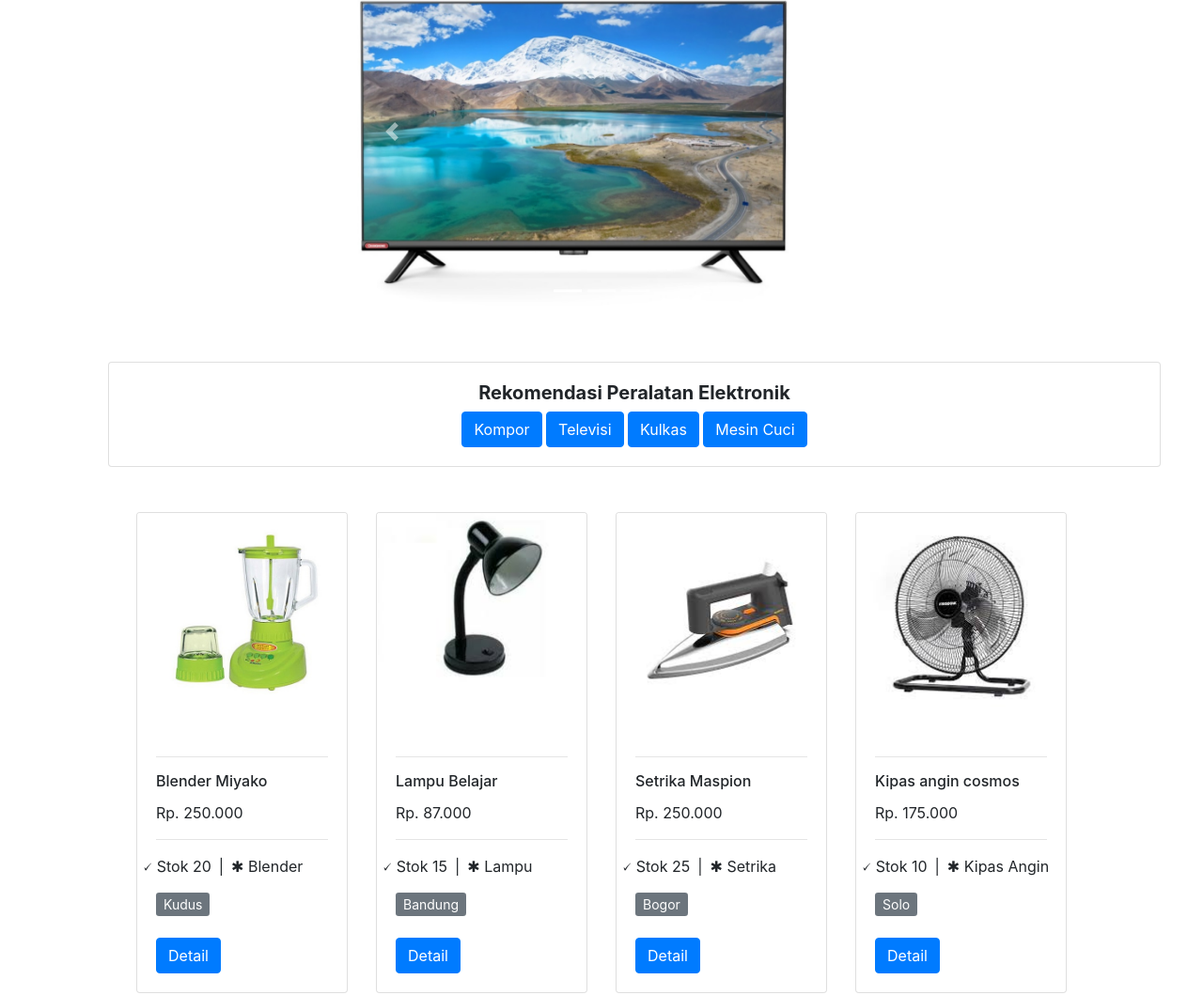
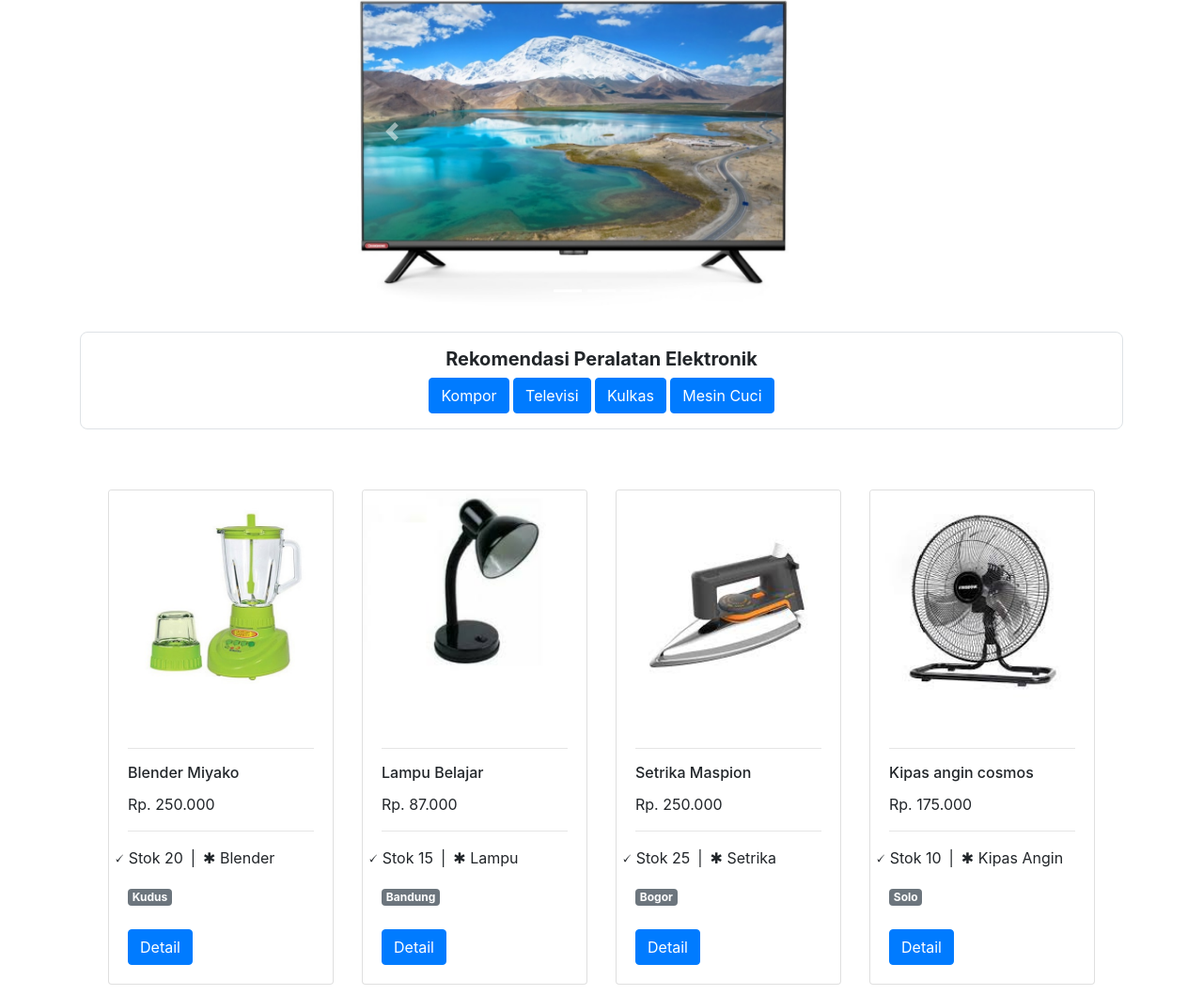
Before and after one commit to inditata/shopink, a plain HTML site: page index.html in a window 1280 px wide. Shown: the part 177-1236 px from the top of the page at 94% size. Drawn offline with nearby package versions, Linux system fonts and the light colour scheme.

Commit message:
update selesai

```diff
--- a/index.html
+++ b/index.html
@@ -50,17 +50,15 @@
   </div>
   </div>
 
-<div class="container-fluid py-5">
-<div class="container">
-  <div class="card" style="width: 70rem;">
-    <div class="card-body">
+<div class="border text-center container my-3 py-3" style="border-radius: 8px;">
+<div class="col">
       <h5 class="text-center"><strong> Rekomendasi Peralatan Elektronik</strong></h5>
+      <button type="button" class="btn color-button btn-primary"> Kompor</button>
+      <button type="button" class="btn color-button btn-primary"> Televisi</button>
+      <button type="button" class="btn color-button btn-primary"> Kulkas</button>
+      <button type="button" class="btn color-button btn-primary"> Mesin Cuci</button>
+      <div class="container" align="center">
 
-      <div class="container" align="center">
-      <button class="btn btn-primary" type="button">Kompor</button>
-      <button class="btn btn-primary" type="button">Televisi</button>
-      <button class="btn btn-primary" type="button">Kulkas</button>
-      <button class="btn btn-primary" type="button">Mesin Cuci</button>
   </div>
   </div>
   </div>
@@ -82,9 +80,9 @@
        <p>🗸 Stok 20</p> <span class="ml-2 mr-2">|</span>
        <p>✱ Blender</p>
     </div>
-    <a href="#" class="btn-secondary btn-lg disable btn-sm" aria-disabled="true">Kudus</a>
+    <span class="badge badge-secondary"> Kudus </span>
     <br><br>
-       <a href="#" class="btn btn-primary">Detail</a>
+       <a href="#" class="btn color-button btn-primary"> Detail</a>
     </div>
     </div>
     </div>
@@ -101,9 +99,9 @@
        <p>🗸 Stok 15</p> <span class="ml-2 mr-2">|</span>
        <p>✱ Lampu</p>
     </div>
-    <a href="#" class="btn-secondary btn-lg disable btn-sm" aria-disabled="true">Bandung</a>
+    <span class="badge badge-secondary"> Bandung </span>
     <br><br>
-       <a href="#" class="btn btn-primary">Detail</a>
+     <a href="#" class="btn color-button btn-primary"> Detail</a>
     </div>
     </div>
     </div>
@@ -120,9 +118,9 @@
        <p>🗸 Stok 25</p> <span class="ml-2 mr-2">|</span>
        <p>✱ Setrika</p>
     </div>
-    <a href="#" class="btn-secondary btn-lg disable btn-sm" aria-disabled="true">Bogor</a>
+    <span class="badge badge-secondary"> Bogor </span>
     <br><br>
-       <a href="#" class="btn btn-primary">Detail</a>
+     <a href="#" class="btn color-button btn-primary"> Detail</a>
     </div>
     </div>
     </div>
@@ -139,9 +137,9 @@
        <p>🗸 Stok 10</p> <span class="ml-2 mr-2">|</span>
        <p>✱ Kipas Angin</p>
     </div>
-    <a href="#" class="btn-secondary btn-lg disable btn-sm" aria-disabled="true">Solo</a>
+    <span class="badge badge-secondary"> Solo </span>
     <br><br>
-       <a href="detail.html" class="btn btn-primary">Detail</a>
+     <a href="Detail.html" class="btn color-button btn-primary"> Detail</a>
     </div>
     </div>
     </div>
```
Also changed, not shown: Detail.html (+1 -1 lines), buy1.html (+5 -5 lines).
